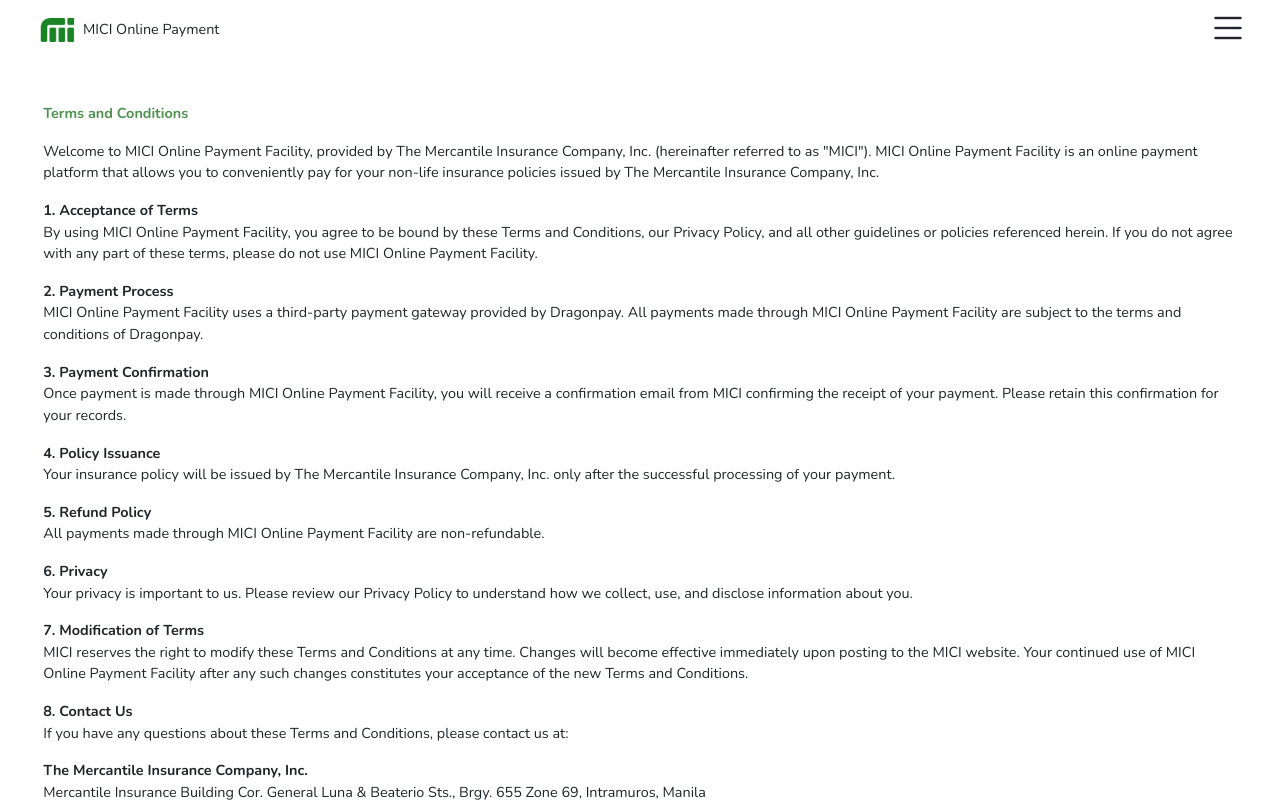
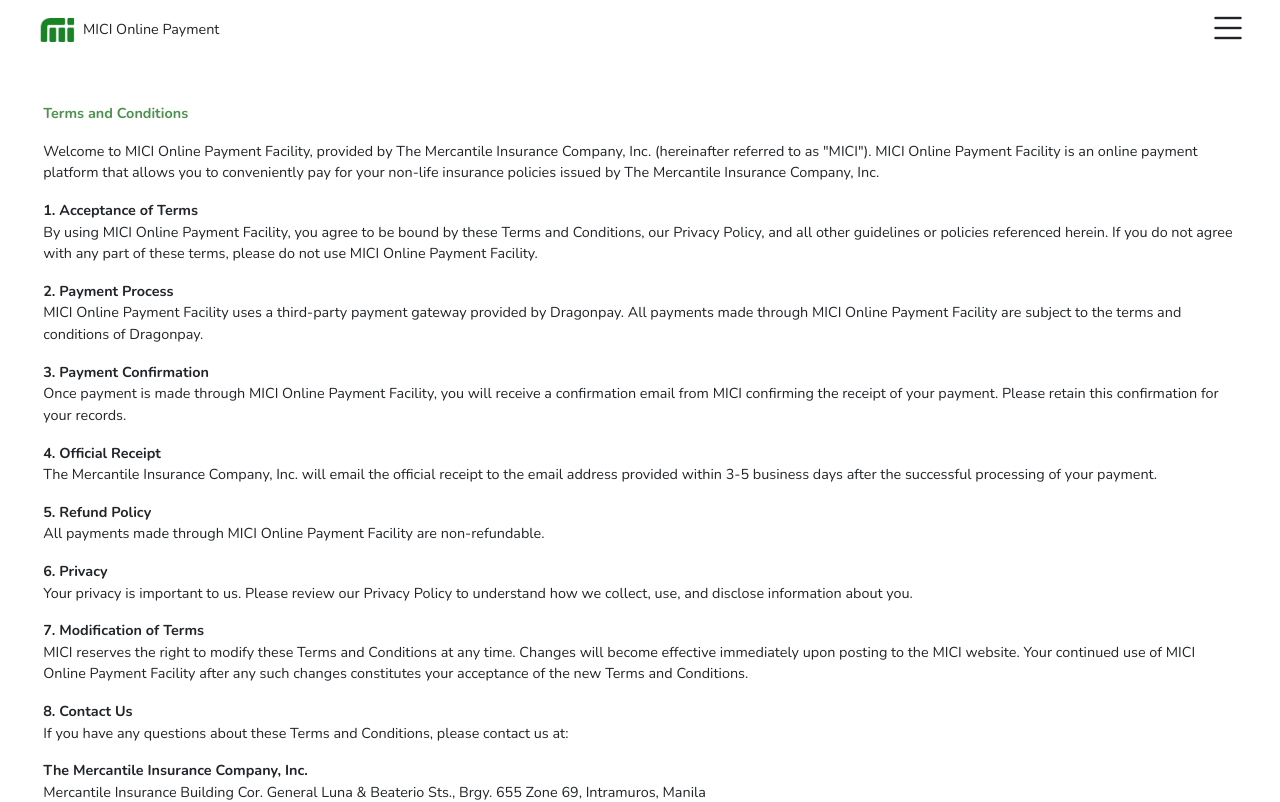
Before and after one commit to miciadmin/online-payment-prod, a React (Vite) app: page /terms-and-condition in a window 1280 px wide. Shown: the top 802 px of the page. Built offline with nearby package versions, Linux system fonts and the light colour scheme.

Commit message:
96th update

```diff
--- a/src/component/terms_and_condition.jsx
+++ b/src/component/terms_and_condition.jsx
@@ -35,8 +35,8 @@
                     <p className='subtitle'>3. Payment Confirmation</p>
                     <p>Once payment is made through MICI Online Payment Facility, you will receive a confirmation email from MICI confirming the receipt of your payment. Please retain this confirmation for your records.</p>
 
-                    <p className='subtitle'>4. Policy Issuance</p>
-                    <p>Your insurance policy will be issued by The Mercantile Insurance Company, Inc. only after the successful processing of your payment.</p>
+                    <p className='subtitle'>4. Official Receipt</p>
+                    <p>The Mercantile Insurance Company, Inc. will email the official receipt to the email address provided within 3-5 business days after the successful processing of your payment.</p>
 
                     <p className='subtitle'>5. Refund Policy</p>
                     <p>All payments made through MICI Online Payment Facility are non-refundable.</p>
```
